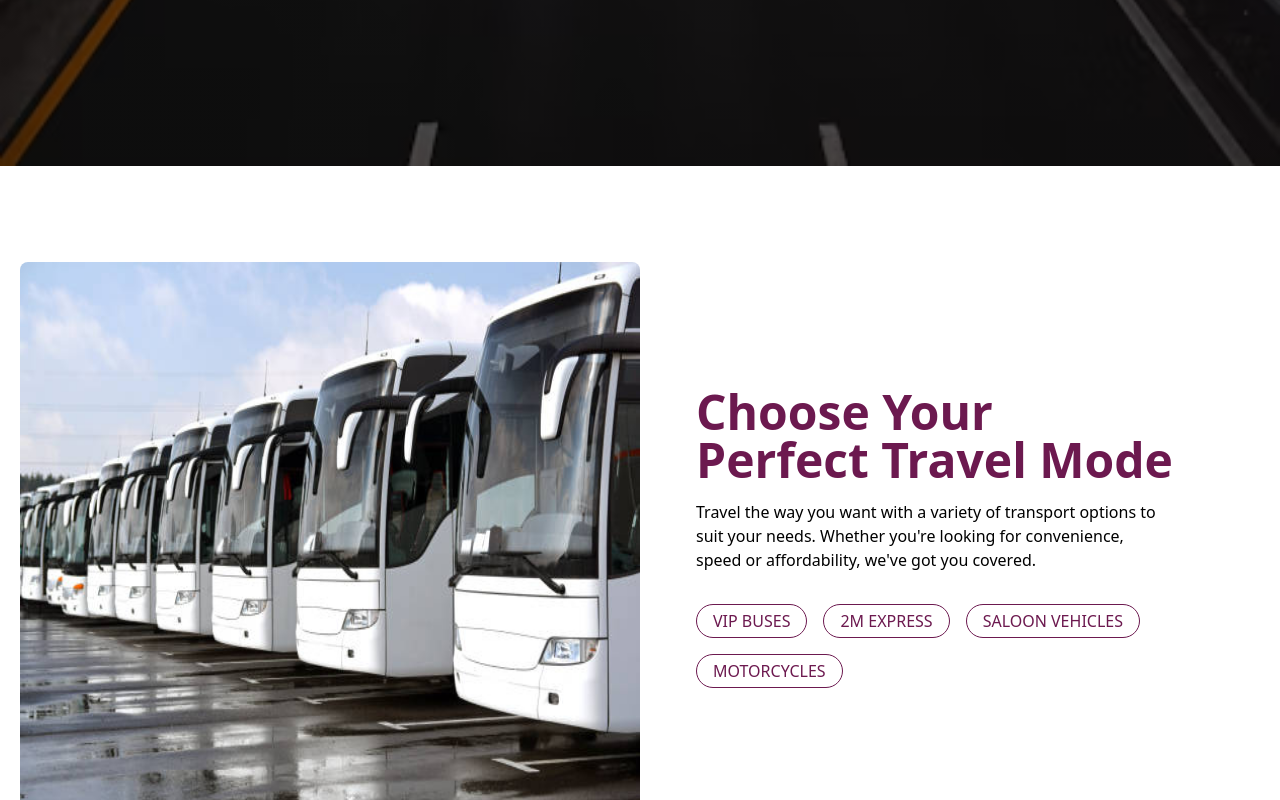
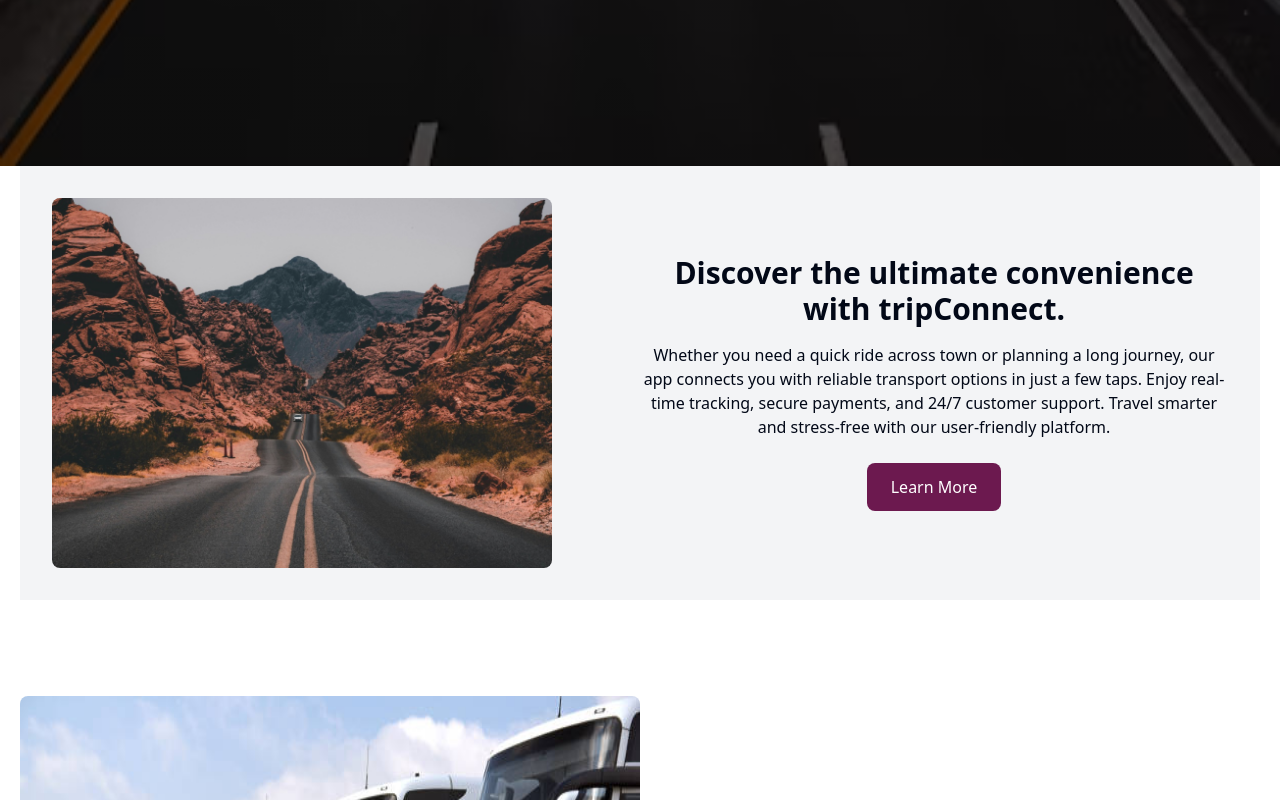
Before and after one commit to YawOtuo/trip-connect, a Next.js app: page / in a window 1280 px wide. Shown: the part 700-1500 px from the top of the page. Built offline with nearby package versions, Linux system fonts and the light colour scheme.

Commit message:
landing page section

```diff
--- a/src/app/(app)/components/KwarteKwei.tsx
+++ b/src/app/(app)/components/KwarteKwei.tsx
@@ -1,6 +1,31 @@
+import Image from 'next/image';
+
 function KwarteKwei() {
   return (
-    <div className="">
+    <div className="flex items-center justify-between p-8 bg-gray-100">
+      {/* Left side with image */}
+      <div className="w-1/2">
+        <Image
+          src="/login-mobile.png" // Replace with the path to your image
+          alt="Description of image"
+          width={500} // Set appropriate width
+          height={500} // Set appropriate height
+          className="rounded-lg"
+        />
+      </div>
+
+      {/* Right side with text and button */}
+      <div className="w-1/2 text-center flex flex-col justify-center">
+        <h1 className="text-3xl font-bold mb-4">Discover the ultimate convenience with tripConnect.</h1>
+        <p className="mb-6">
+          Whether you need a quick ride across town or planning a long journey, our app connects you with reliable transport options in just a few taps. Enjoy real-time tracking, secure payments, and 24/7 customer support. Travel smarter and stress-free with our user-friendly platform.
+        </p>
+        <div className="mt-auto">
+          <button className="px-6 py-3 bg-primary text-white rounded-lg hover:bg-green-600">
+            Learn More
+          </button>
+        </div>
+      </div>
     </div>
   );
 }
```
